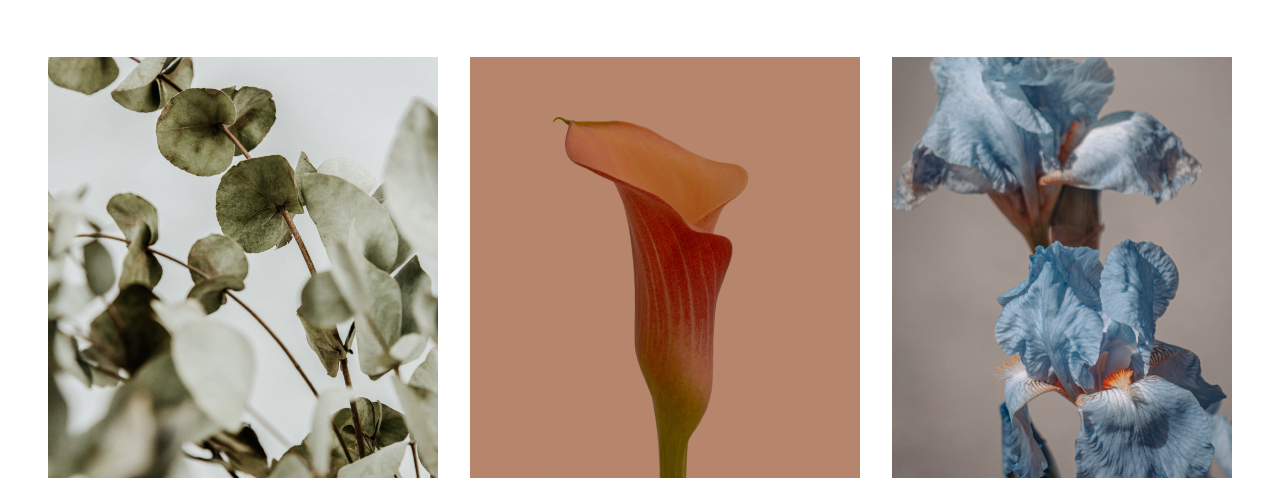
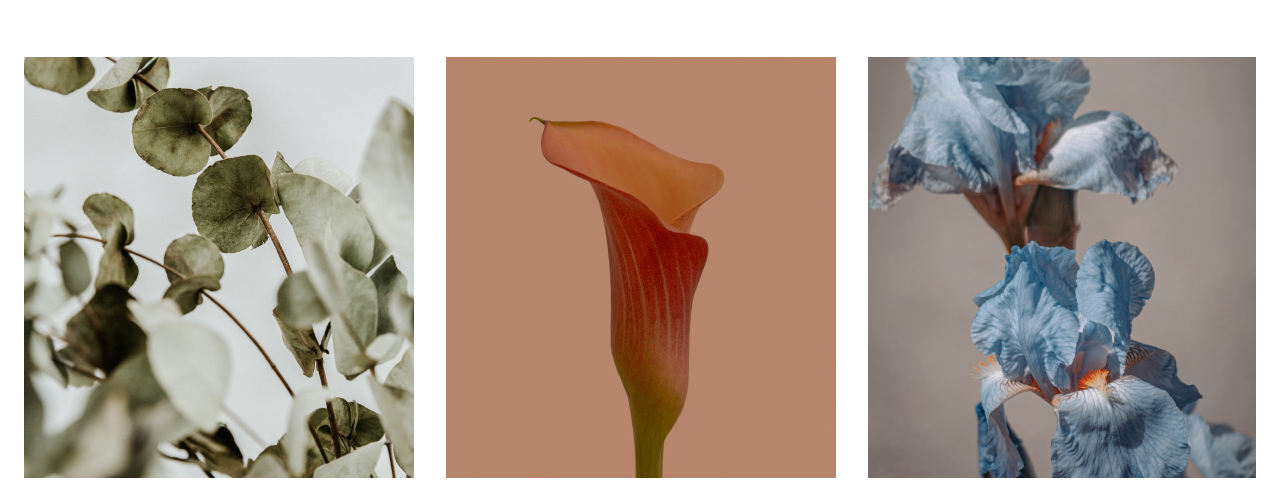
Before and after one commit to NosovSA76/Project_GR09, a website built with Vite: page src/index.html in a window 1280 px wide. Shown: the part 4139-4629 px from the top of the page. Built offline with nearby package versions, Linux system fonts and the light colour scheme.

Commit message:
Update blog.css

```diff
--- a/src/css/layout/blog.css
+++ b/src/css/layout/blog.css
@@ -12,7 +12,7 @@
   font-size: 30px;
 }
 .conteiner-blog{
-max-width: 448px;
+max-width: 480px;
   padding-left: 16px;
   padding-right: 16px;
   margin-left: auto;
@@ -27,6 +27,7 @@ margin-top: 32px;
 }
 .list-item-blog{
   margin-left: 16px;
+  font-weight: 500;
 }
 
 .title-item-blog{
@@ -38,7 +39,7 @@ margin-top: 68px;
 
 @media  screen and (min-width:768px) {
   .conteiner-blog{
-    max-width: 720px;
+    max-width: 768px;
     padding-left: 24px;
     padding-right: 24px;
   }
@@ -72,10 +73,10 @@ margin-top: 68px;
 }
 @media screen and (min-width:1280px) {
   .conteiner-blog{
-    max-width: 1232px;
+    max-width: 1280px;
   }
   .list-blog{
-  max-width: 1232px;
+  max-width: 1280px;
   }
 
   .title-item-blog{
```
